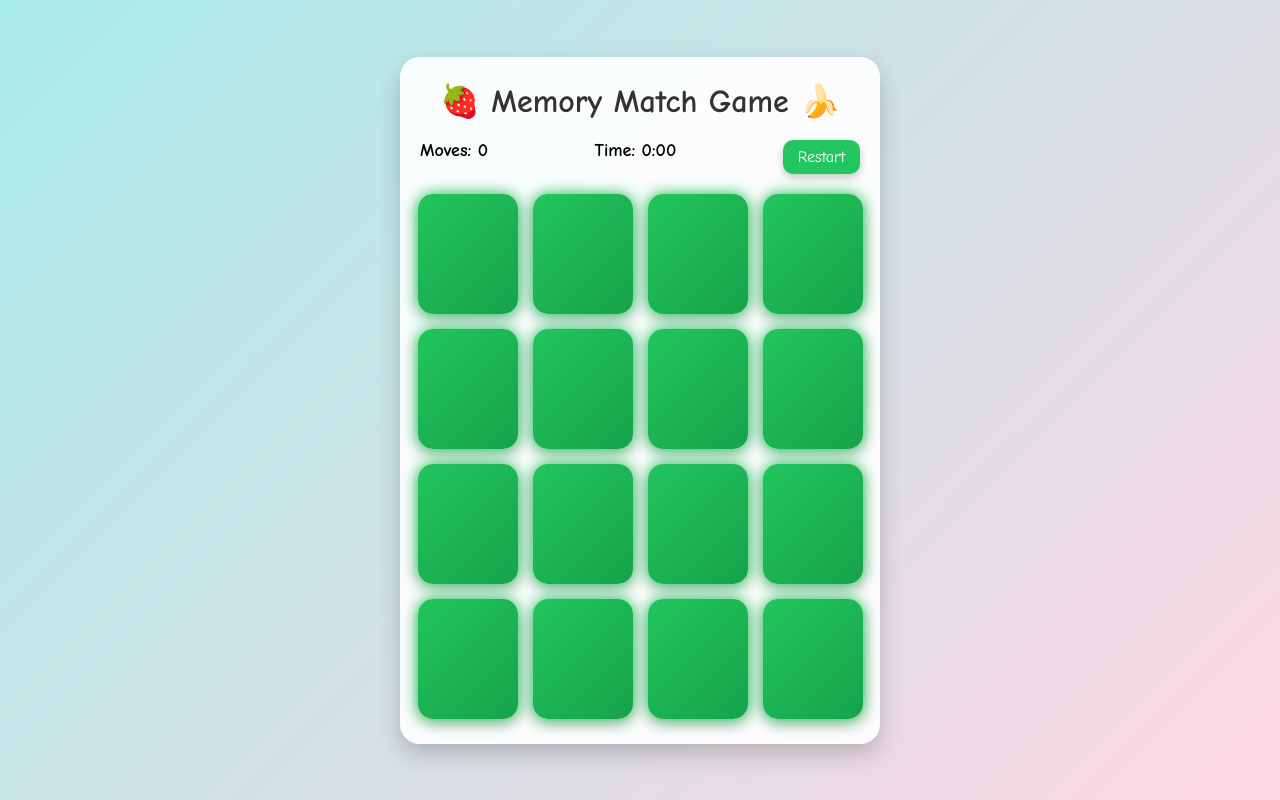
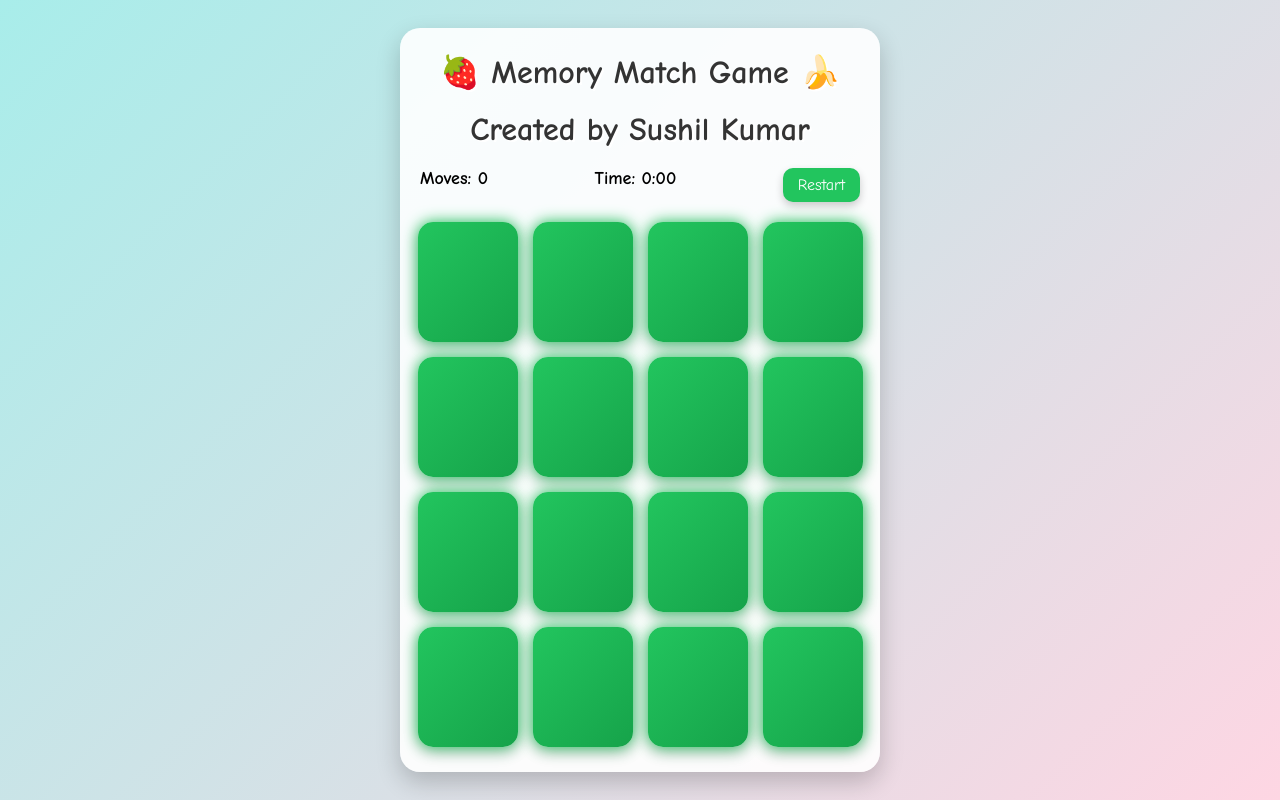
Before and after one commit to Sushilbgp032/Memory-Match-Game, a plain HTML site: page index.html in a window 1280 px wide. Drawn offline with Linux system fonts and the light colour scheme.

Commit message:
I have added name

```diff
--- a/index.html
+++ b/index.html
@@ -9,6 +9,7 @@
 
 <div class="game-container">
     <h1>🍓 Memory Match Game 🍌</h1>
+    <h1>Created by Sushil Kumar</h1>
     <div class="stats">
         <span>Moves: <span id="moves">0</span></span>
         <span>Time: <span id="timer">0:00</span></span>
```
